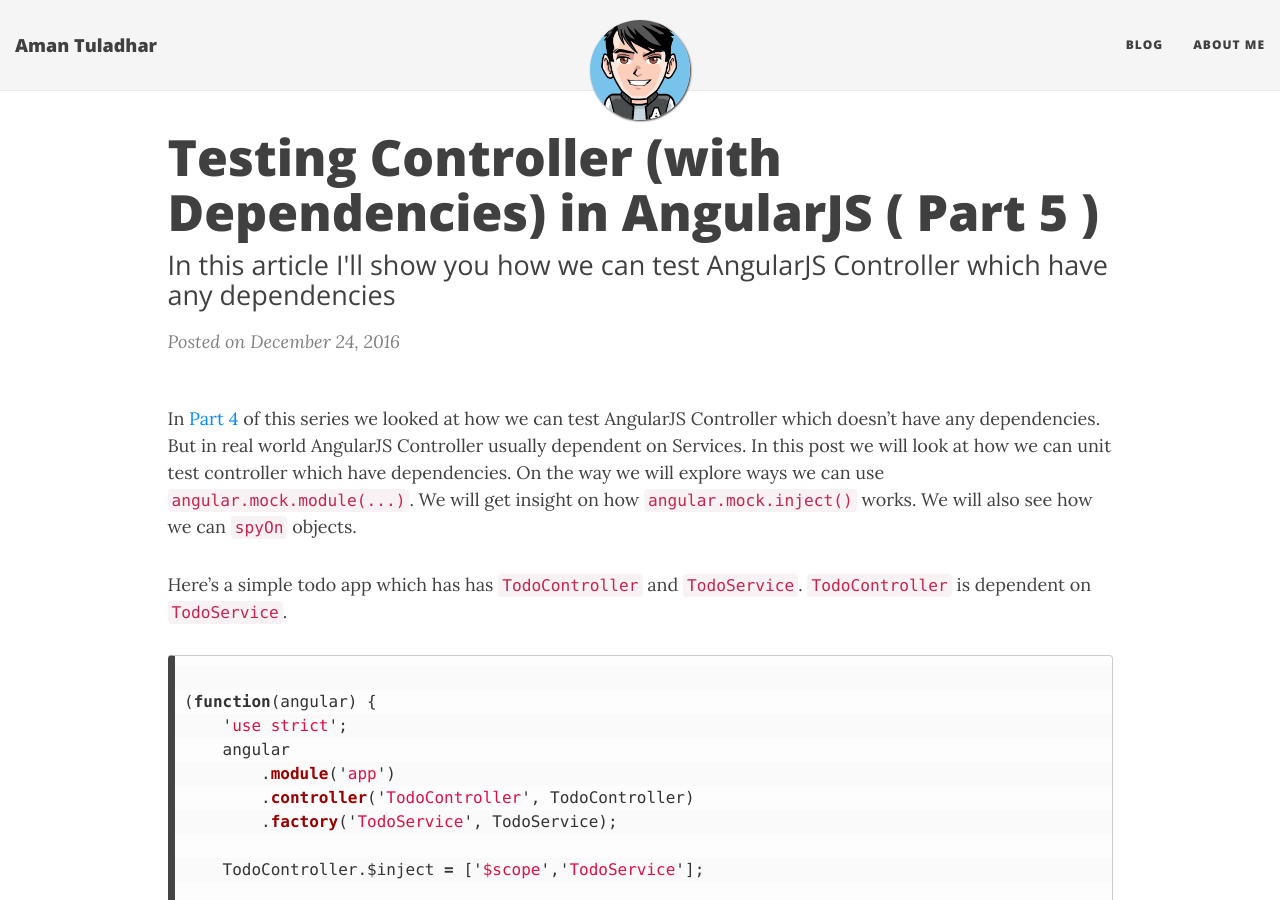
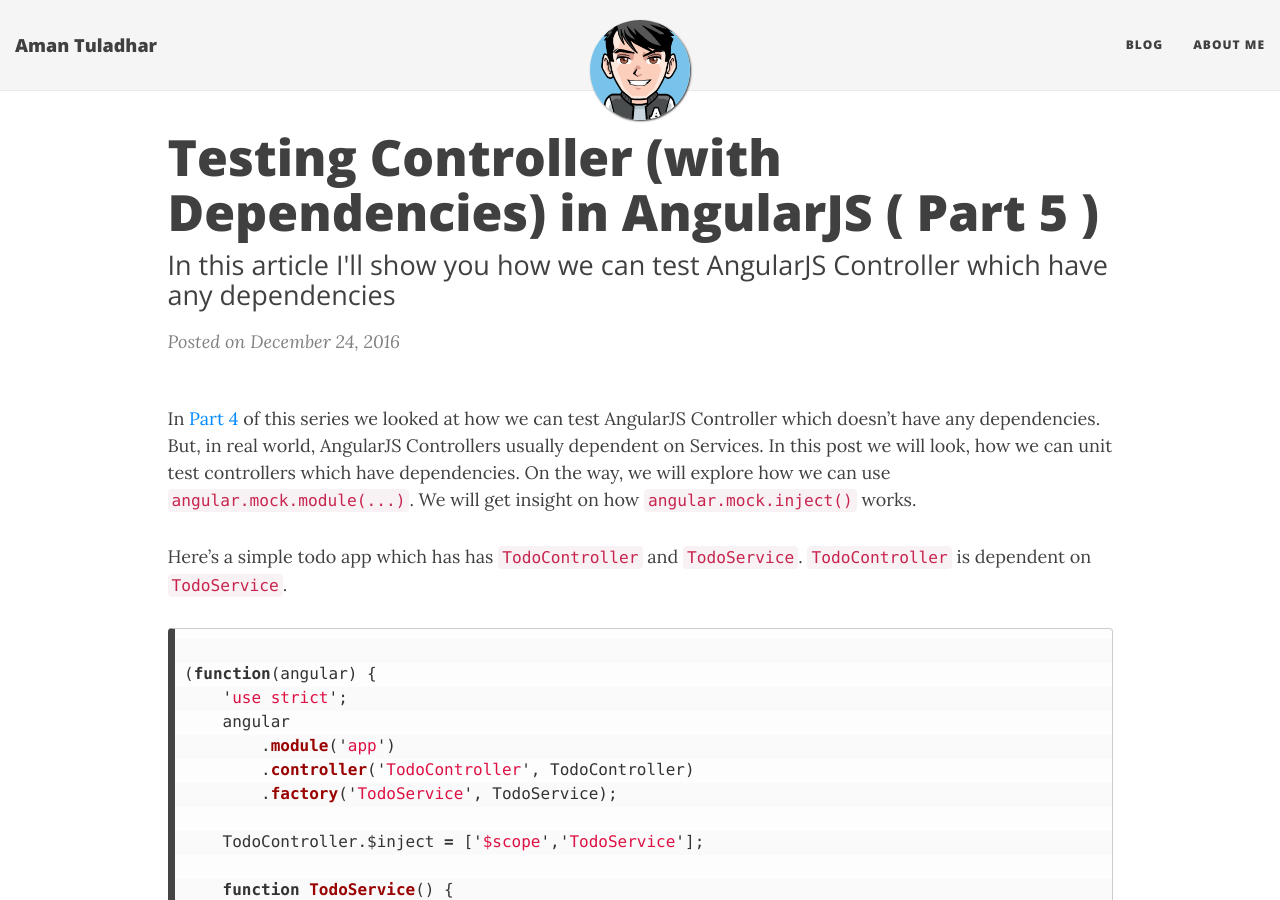
Before and after one commit to amantuladhar/amantuladhar.github.io, a Jekyll site: the page built from _posts/2016-12-24-angular-testing-controller-with-dependency.md, in a window 1280 px wide and 900 px high. Built offline with Jekyll 4.4.1, drawn with Linux system fonts in a browser that asks for light colours; nearby versions of some CDN libraries; comment, search, counter and statistics services are not loaded; some of the changed text lies outside the part shown.

Commit message:
Testing controller using dependencies

````diff
--- a/_posts/2016-12-24-angular-testing-controller-with-dependency.md
+++ b/_posts/2016-12-24-angular-testing-controller-with-dependency.md
@@ -4,10 +4,12 @@
 subtitle: In this article I'll show you how we can test AngularJS Controller which have any dependencies
 ---
 
-In [Part 4](https://atuladhar-aman.github.io/blog/2016-11-30-angular-testing-controller/) of this series we looked at how we can test AngularJS Controller which doesn't have any dependencies. But in real world
-AngularJS Controller usually dependent on Services. In this post we will look at how we can unit test controller which have dependencies.
-On the way we will explore ways we can use `angular.mock.module(...)`. We will get insight on how `angular.mock.inject()` works. We will
-also see how we can `spyOn` objects.
+In [Part 4](https://atuladhar-aman.github.io/blog/2016-11-30-angular-testing-controller/) of this series we looked at
+how we can test AngularJS Controller which doesn't have any dependencies. But, in real world,
+AngularJS Controllers usually dependent on Services. In this post we will look, how we can unit test controllers
+which have dependencies.
+On the way, we will explore how we can use `angular.mock.module(...)`.
+We will get insight on how `angular.mock.inject()` works.
 
 Here's a simple todo app which has has `TodoController` and `TodoService`. `TodoController` is dependent on `TodoService`.
 
@@ -112,7 +114,7 @@
 ```
 
 If you run above test it will run fine. We didn't mock the `TodoService` and we didn't passed `TodoServie` so how is this test working.
-This example shows the angular injector in action. Here injector acts as Service locator.
+This example shows the `angular injector` in action. Here `injector` acts as **Service locator**.
 
 If we want to get hold of `TodoService` we can use `angular.mock.inject(..)` which acts as wrapper for angular injector
 
````
